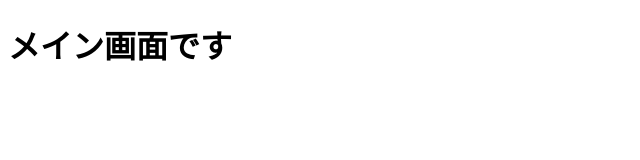
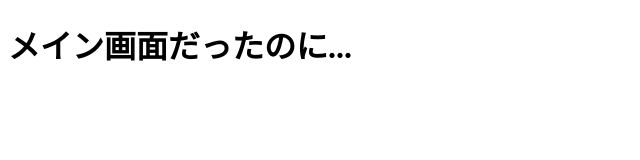
Before and after one commit to Ryuji-Mishima/Accounting-Application, a plain HTML site: page index.html in a window 1280 px wide. Shown: the whole page, without its empty margins (0-640 px from the left). Drawn offline with Linux system fonts and the light colour scheme.

Commit message:
メイン画面の編集
頑張ったよ

```diff
--- a/index.html
+++ b/index.html
@@ -4,5 +4,5 @@
 
 </head>
 <body>
-  <h1>メイン画面です</h1>
+  <h1>メイン画面だったのに...</h1>
 </body>
```
